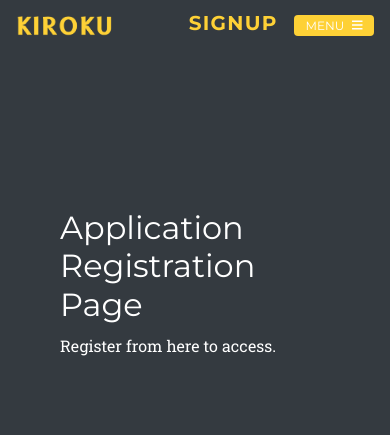
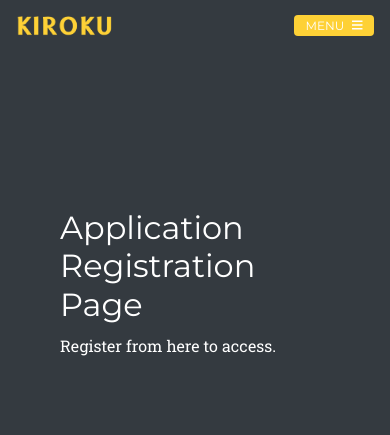
Before and after one commit to mareea-mehbin/cds, a Django app: page /accounts/signup/ in a window 390 px wide. Shown: the top 435 px of the page. Run offline with Django 3.2, Linux system fonts and the light colour scheme; some libraries are stand-ins or nearby versions; some web fonts are replaced.

Commit message:
remove locator on small devices

```diff
--- a/templates/base_template.html
+++ b/templates/base_template.html
@@ -28,11 +28,7 @@
 <body>
   <nav class="navbar navbar-expand-lg bg-dark navbar-dark fixed-top" id="mainNav">
     <div class="container">
-      <a class="navbar-brand js-scroll-trigger" href="{% url 'home' %}"><img src="{% static 'images/kiroku.png' %}"
-          alt=""></a>
-      <div class="navbar-brand d-md-none d-lg-none d-xl-none ml-auto">
-        {{ request.resolver_match.url_name|capfirst }}
-      </div>
+      <a class="navbar-brand js-scroll-trigger" href="{% url 'home' %}"><img src="{% static 'images/kiroku.png' %}" alt=""></a>
       <button class="navbar-toggler navbar-toggler-right" type="button" data-toggle="collapse"
         data-target="#navbarResponsive" aria-controls="navbarResponsive" aria-expanded="false"
         aria-label="Toggle navigation">
```
